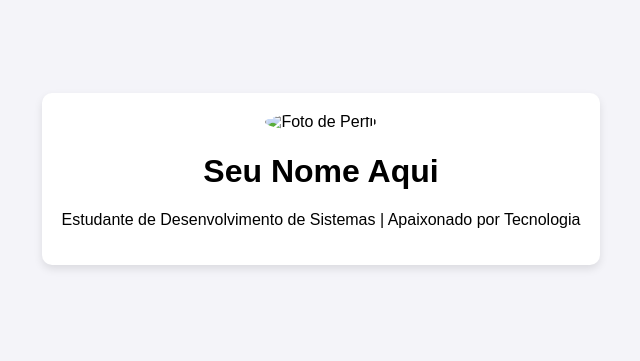
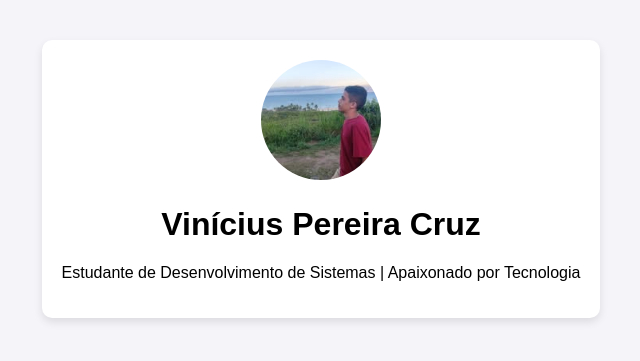
Before and after one commit to Vini7Cruz/meu-perfil-git, a plain HTML site: page index.html in a window 1280 px wide. Shown: the part 221-582 px from the top of the page, without its empty margins (319-959 px from the left). Drawn offline with Linux system fonts and the light colour scheme.

Commit message:
cria cartão de perfil com foto

```diff
--- a/index.html
+++ b/index.html
@@ -7,8 +7,8 @@
 </head>
 <body>
     <div class="card">
-        <img src="perfil.png" alt="Foto de Perfil">
-        <h1>Seu Nome Aqui</h1>
+        <img src="./perfil.png/foto_perfil.jpg" alt="Foto de Perfil">
+        <h1>Vinícius Pereira Cruz</h1>
         <p>Estudante de Desenvolvimento de Sistemas | Apaixonado por Tecnologia</p>
     </div>
 </body>
```
